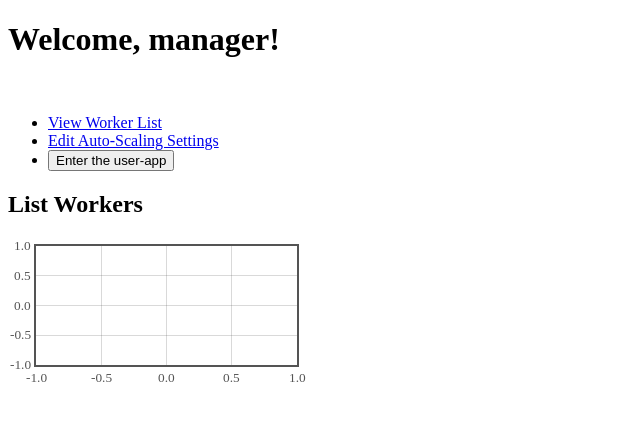
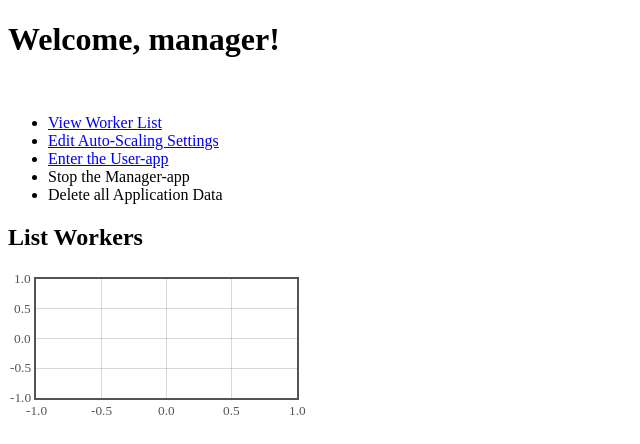
Before and after one commit to LizhenQiao/aws-application-manager, a Flask app: page /manager in a window 1280 px wide. Shown: the top 444 px of the page, without its empty margins (0-640 px from the left). Run offline with Flask 2, Linux system fonts and the light colour scheme; the visitor is signed in with stand-in values (Sample User, id 1); data that the repository does not hold is empty; parts of the project's set-up code (start-up, migrations or seed data) failed here and were passed over; some libraries are stand-ins or nearby versions.

Commit message:
Add buttons to delete all data and stop workers and manager.

```diff
--- a/app/config.py
+++ b/app/config.py
@@ -3,7 +3,8 @@ SECRET=''
 S3_BUCKET='ece1779assignment2'
 S3_LOCATION='https://{}.s3.amazonaws.com/'.format(S3_BUCKET)
 ami_id='ami-080ff70d8f5b80ba5'
-user_key_pair='ece1779-user-app'
+user_key_pair=''
 target_group=''
 secret_group=''
 subnet_id=''
+manager_app_instance_id=''
--- a/app/main.py
+++ b/app/main.py
@@ -2,10 +2,21 @@ from flask import render_template, request, redirect, flash, url_for, session
 from app import webapp, config
 from datetime import datetime, timedelta
 from operator import itemgetter
-from app.config import KEY, SECRET
+from app.config import KEY, SECRET, S3_BUCKET
+from .MySQL_DB import mysql
 import os
 import boto3
 
+filters = [
+    {
+        "Name": "instance-state-name",
+        'Values': ['running', 'pending']
+    },
+    {
+        "Name": "image-id",
+        "Values": [config.ami_id]
+    }
+]
 
 @webapp.route('/', methods=['GET', 'POST'])
 def manager_login():
@@ -60,3 +71,38 @@ def manager_page():
 def manager_logout():
     session.clear()
     return redirect(url_for('manager_login'))
+
+
+@webapp.route('/stop', methods=['GET'])
+def stop_manager_app():
+    worker_count = 0
+    ec2 = boto3.resource("ec2")
+    instances = ec2.instances.filter(Filters=filter)
+    running_instances = []
+    for instance in instances:
+        worker_count += 1
+        running_instances.append(instance.id)
+    #  terminate all the workers
+    for w in range(worker_count):
+        id = running_instances[-1]
+        ec2.instances.filter(InstanceIds=[id]).terminate()
+        running_instances.remove(id)
+    #  stop the manager app
+    ec2.instances.filter(InstanceIds=[config.manager_app_instance_id]).stop()
+
+
+@webapp.route('/delete', methods=['GET'])
+def delete_application_data():
+    #  clear all data in the database
+    cursor = mysql.connection.cursor()
+    query = "DELETE FROM users"
+    cursor.execute(query)
+    query = "DELETE FROM images"
+    cursor.execute(query)
+    query = "UPDATE auto_scaler_settings SET upperthres=100, lowerthres=0, expandratio=1, shrinkratio=1 WHERE id = 1"
+    cursor.execute(query)
+    mysql.connection.commit()
+    cursor.close()
+    #  clear all data in the S3 bucket
+    s3 = boto3.resource('s3')
+    s3.Object(config.S3_BUCKET, config.KEY).delete()
--- a/app/templates/manager/manager_page.html
+++ b/app/templates/manager/manager_page.html
@@ -3,11 +3,9 @@
 <ul>
   <li><a href="{{url_for('worker_list')}}">View Worker List</a></li>
   <li><a href="{{url_for('auto_scaling_settings')}}">Edit Auto-Scaling Settings</a></li>
-  <li>
-    <form action="http://ManagerAppALB-1714384015.us-east-1.elb.amazonaws.com">
-      <input type="submit" value="Enter the user-app">
-    </form>
-  </li>
+  <li><a href="http://ManagerAppALB-1714384015.us-east-1.elb.amazonaws.com">Enter the User-app</a></li>
+  <li><a href="{{url_for('stop_manager_app')}}"></a>Stop the Manager-app</li>
+  <li><a href="{{url_for('delete_application_data')}}"></a>Delete all Application Data</li>
 </ul>
 
 <h2>List Workers</h2>
```
